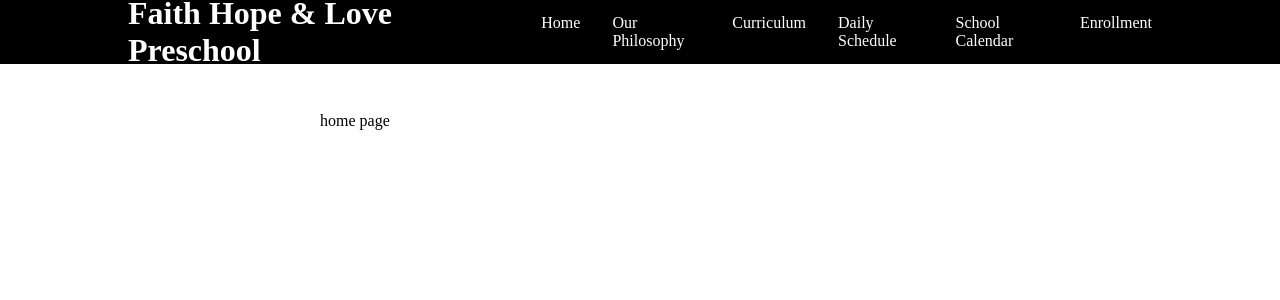
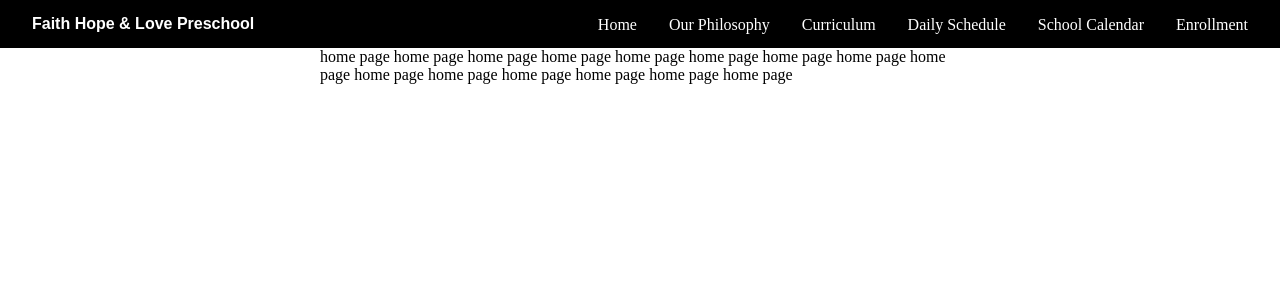
Before and after one commit to Alexlee8888/fhlpreschool.github.io, a Next.js app: page / in a window 1280 px wide. Shown: the top 300 px of the page. Built offline with nearby package versions, Linux system fonts and the light colour scheme.

Commit message:
stick nav bar and line above pages when mouse is hovered

```diff
--- a/components/layout/NavigationBar.module.css
+++ b/components/layout/NavigationBar.module.css
@@ -1,22 +1,24 @@
-.nav {
-    position: sticky;
 
-}
 
 .header {
     width: 100%;
-    height: 4rem;
+    min-width: 1000px;
+    height: 3rem;
     display: flex;
     align-items: center;
     justify-content: space-between;
     background-color: black;
-    padding: 0 10%;
+    padding: 0 2.5%;
+    top: 0rem;
+    position: fixed;
+    overflow: hidden;
 }
 
 .logo {
-    font-size: 2rem;
+    font-size: 1rem;
     color: white;
     font-weight: bold;
+    font-family: sans-serif;
 }
 
 .header ul {
@@ -29,6 +31,12 @@
 
 .header li {
     margin-left: 2rem;
+    border-top: 1.5px solid transparent;
+    transition: all 300ms ease-in-out
+}
+
+.header li:hover {
+    border-top: 1.5px solid lightblue;
 }
 
 .header a {
@@ -40,7 +48,7 @@
 .header a:hover,
 .header a:active,
 .header a.active {
-    color: white;
+    color: lightblue;
 }
 
 .badge {
--- a/pages/index.js
+++ b/pages/index.js
@@ -1,7 +1,26 @@
 
 export default function HomePage() {
   return (
-      <p>home page</p>
+    <div>
+      <p>
+        home page
+        home page
+        home page
+        home page
+        home page
+        home page
+        home page
+        home page
+        home page
+        home page
+        home page
+        home page
+        home page
+        home page
+        home page
+      </p>
+    </div>
+
 
   );
 
--- a/styles/globals.css
+++ b/styles/globals.css
@@ -86,13 +86,13 @@ body {
 }
 
 body {
-  color: rgb(var(--foreground-rgb));
-  /* background: linear-gradient(
+  /* color: rgb(var(--foreground-rgb));
+  background: linear-gradient(
       to bottom,
       transparent,
       rgb(var(--background-end-rgb))
     )
-    rgb(var(--background-start-rgb)); */
+    rgb(var(--background-start-rgb));*/
 }
 
 a {
```
